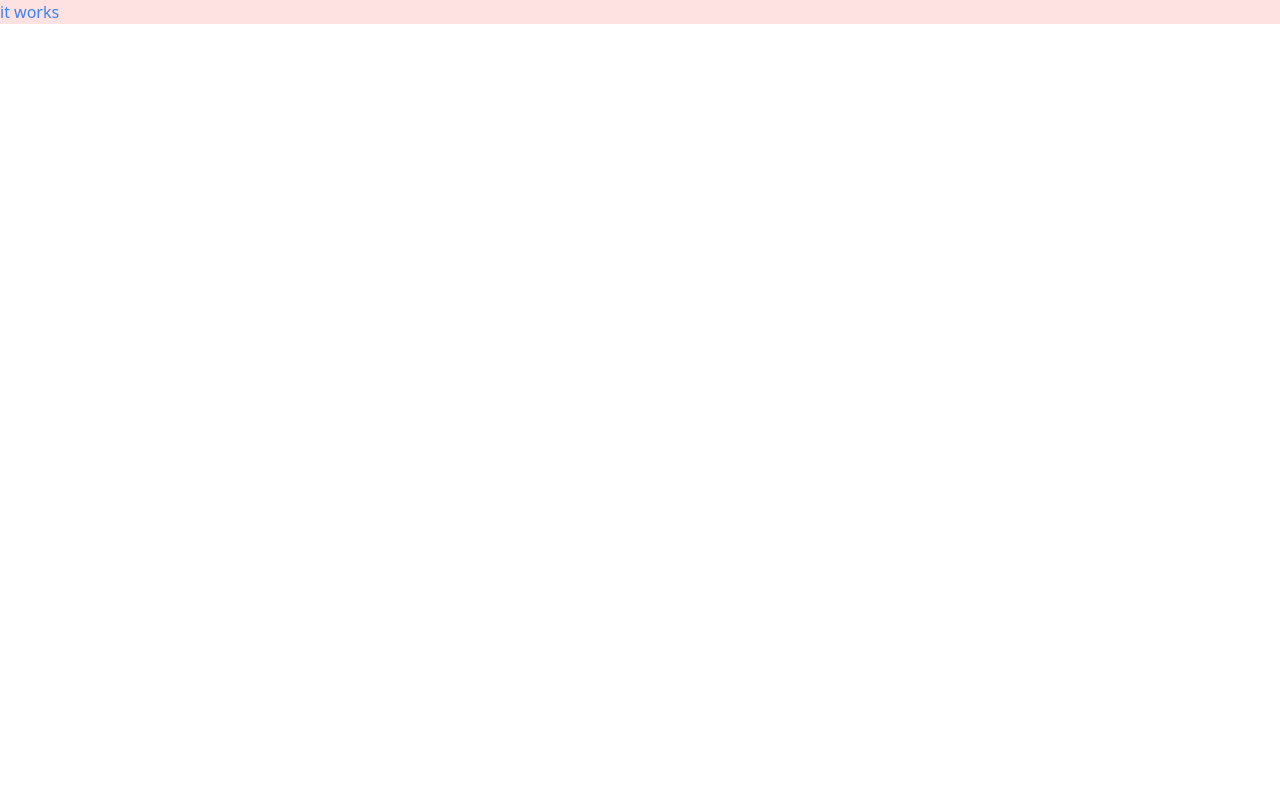
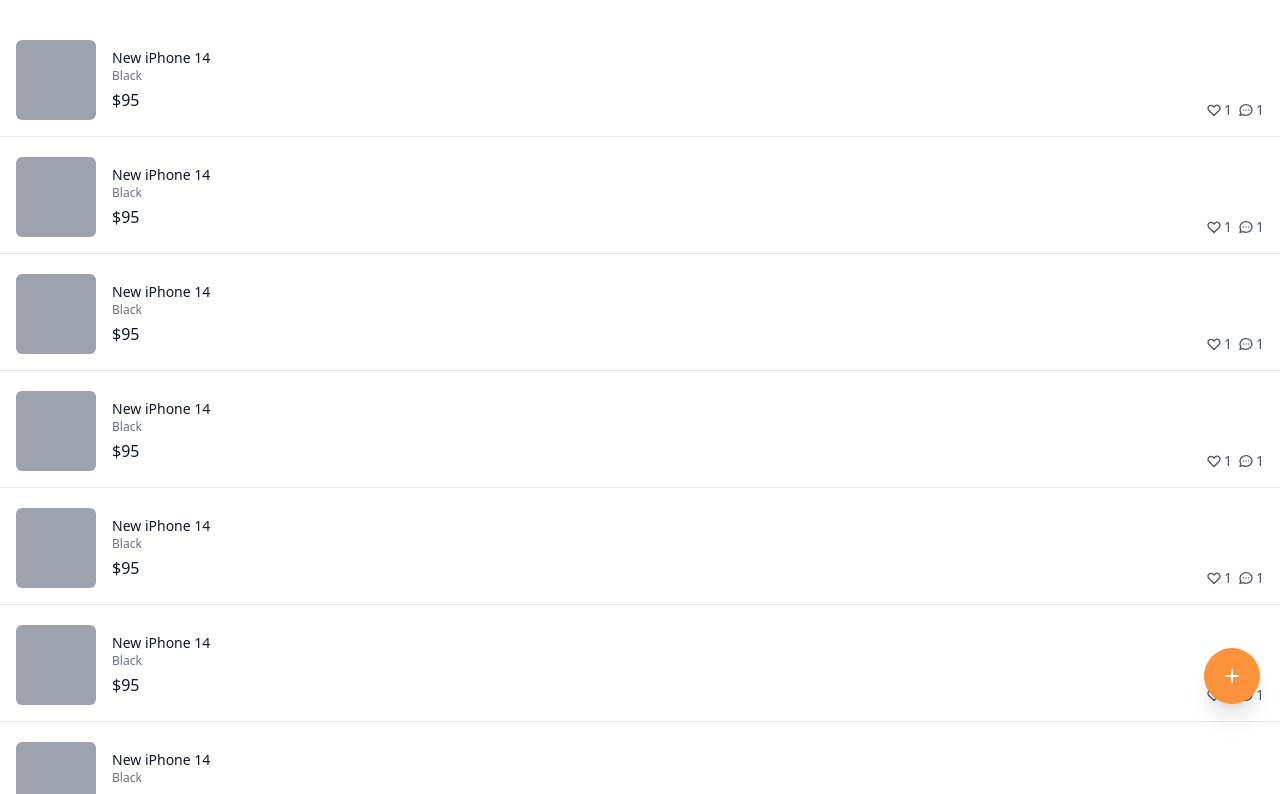
Before and after one commit to nkhyejin/carrot-market, a Next.js app: page / in a window 1280 px wide. Shown: the top 794 px of the page. Built offline with nearby package versions, Linux system fonts and the light colour scheme.

Commit message:
css: home list

```diff
--- a/pages/index.tsx
+++ b/pages/index.tsx
@@ -1,7 +1,80 @@
-export default function Home() {
+import type { NextPage } from "next";
+
+const Home: NextPage = () => {
   return (
-    <div className="bg-red-100">
-      <h1 className="text-blue-500">it works</h1>
+    <div className="flex flex-col space-y-5 py-10">
+      {[1, 1, 1, 1, 1, 1, 1, 1, 1, 1, 1, 1].map((_, i) => (
+        <div
+          key={i}
+          className="flex border-b pb-4 px-4 cursor-pointer justify-between "
+        >
+          <div className="flex space-x-4">
+            <div className="w-20 h-20 bg-gray-400 rounded-md " />
+            <div className="pt-2 flex flex-col">
+              <h3 className="text-sm font-medium text-gray-900 ">
+                New iPhone 14
+              </h3>
+              <span className="text-xs text-gray-500">Black</span>
+              <span className="font-medium mt-1 text-gray-900">$95</span>
+            </div>
+          </div>
+          <div className="flex items-end justify-end space-x-1.5 ">
+            <div className="flex space-x-0.5 items-center text-sm text-gray-600">
+              <svg
+                className="w-4 h-4"
+                fill="none"
+                stroke="currentColor"
+                viewBox="0 0 24 24"
+                xmlns="http://www.w3.org/2000/svg"
+              >
+                <path
+                  strokeLinecap="round"
+                  strokeLinejoin="round"
+                  strokeWidth="2"
+                  d="M4.318 6.318a4.5 4.5 0 000 6.364L12 20.364l7.682-7.682a4.5 4.5 0 00-6.364-6.364L12 7.636l-1.318-1.318a4.5 4.5 0 00-6.364 0z"
+                ></path>
+              </svg>
+              <span>1</span>
+            </div>
+            <div className="flex space-x-0.5 items-center text-sm text-gray-600">
+              <svg
+                className="w-4 h-4"
+                fill="none"
+                stroke="currentColor"
+                viewBox="0 0 24 24"
+                xmlns="http://www.w3.org/2000/svg"
+              >
+                <path
+                  strokeLinecap="round"
+                  strokeLinejoin="round"
+                  strokeWidth="2"
+                  d="M8 12h.01M12 12h.01M16 12h.01M21 12c0 4.418-4.03 8-9 8a9.863 9.863 0 01-4.255-.949L3 20l1.395-3.72C3.512 15.042 3 13.574 3 12c0-4.418 4.03-8 9-8s9 3.582 9 8z"
+                ></path>
+              </svg>
+              <span>1</span>
+            </div>
+          </div>
+        </div>
+      ))}
+      <button className="fixed hover:bg-orange-500 cursor-pointer transition-colors bottom-24 right-5 bg-orange-400 rounded-full p-4 text-white shadow-xl  ">
+        <svg
+          className="h-6 w-6"
+          xmlns="http://www.w3.org/2000/svg"
+          fill="none"
+          viewBox="0 0 24 24"
+          stroke="currentColor"
+          aria-hidden="true"
+        >
+          <path
+            strokeLinecap="round"
+            strokeLinejoin="round"
+            strokeWidth="2"
+            d="M12 6v6m0 0v6m0-6h6m-6 0H6"
+          />
+        </svg>
+      </button>
     </div>
   );
-}
+};
+
+export default Home;
```
